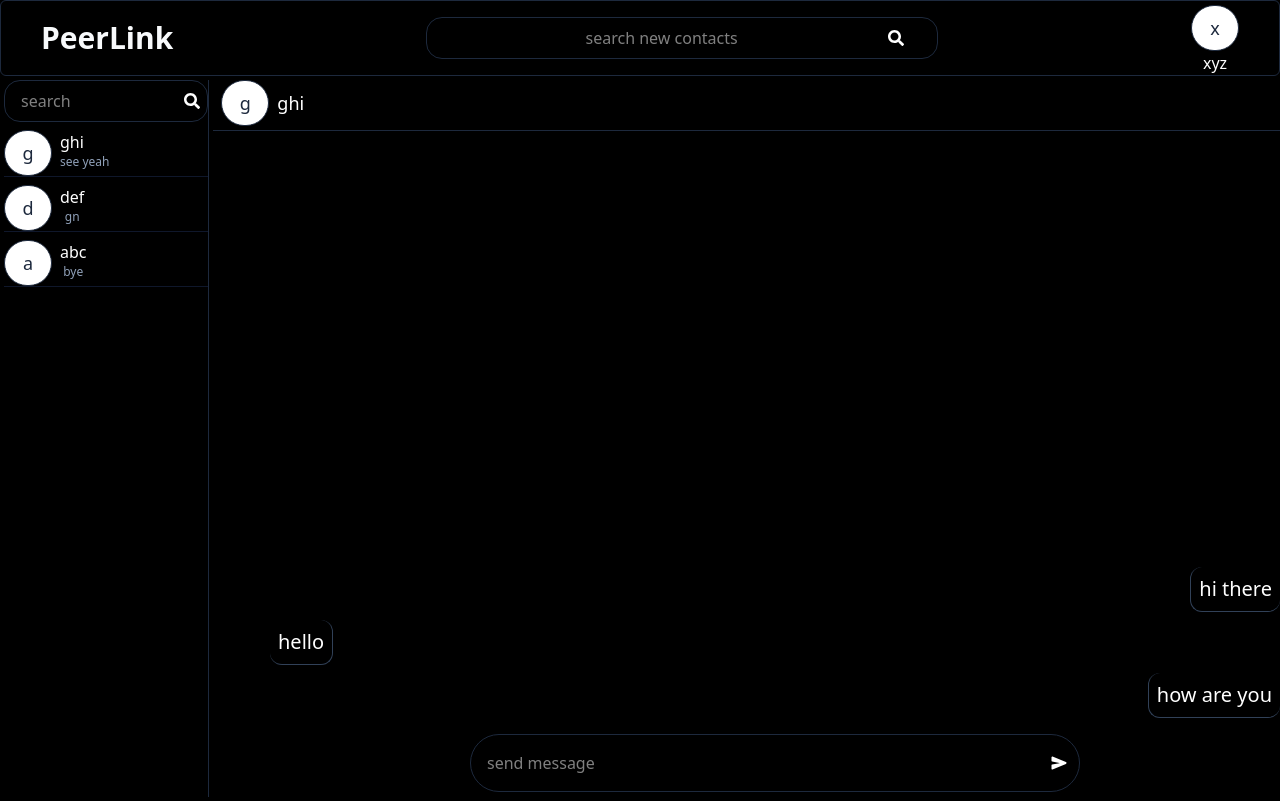
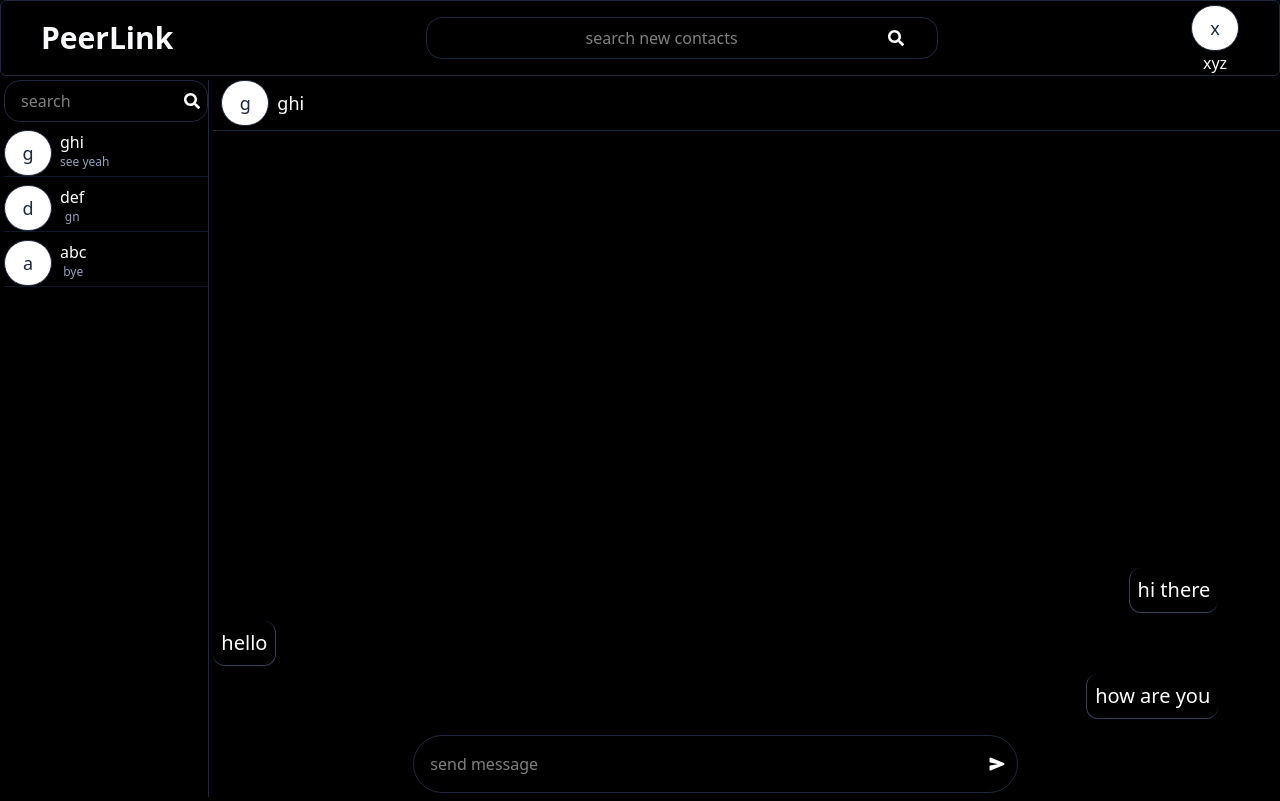
Before and after one commit to yashunh/peerlink_new, a React (Vite) app in the folder frontend/: page / in a window 1280 px wide. Built offline with nearby package versions, Linux system fonts and the light colour scheme; no server answers; sample sign-in values are in the browser's storage.

Commit message:
message event

```diff
--- a/frontend/src/components/Chat.tsx
+++ b/frontend/src/components/Chat.tsx
@@ -1,5 +1,5 @@
 import { useAtom } from "jotai"
-import { connectionAtom, sortedMessageAtom, userAtom } from "../store/atom/atoms"
+import { recieverAtom, sendMessageAtom, sortedMessageAtom, userAtom } from "../store/atom/atoms"
 import Avatar from "./Avatar"
 import { IoSend } from "react-icons/io5"
 
@@ -7,38 +7,40 @@ export default function Chat(socket: any) {
     // socket.emit("get message with user",)
     const [messages] = useAtom(sortedMessageAtom)
     const [user] = useAtom(userAtom)
-    const [connection] = useAtom(connectionAtom)
+    const [reciever] = useAtom(recieverAtom)
+    const [sendMessage, setSendMessage] = useAtom(sendMessageAtom)
     return (
-        <div>
+        <div className="h-[calc(100vh-83px)]">
             <div className="px-2 py-1 items-center border-b border-slate-800 flex">
-                <Avatar name={connection.name} />
+                <Avatar name={reciever.name} />
                 <div className="px-2 text-white text-lg">
-                    {connection.name}
+                    {reciever.name}
                 </div>
             </div>
-            <div className="absolute right-0 bottom-0 w-[calc(100vw-270px)]">
+            <div className="relative flex flex-col-reverse right-0 bottom-0 w-[calc(100vw-275px)] h-[calc(100vh-130px)] overflow-y-auto overflow-x-hidden">
+                <div className="px-50 pb-2">
+                    <div className="flex text-white border rounded-4xl border-slate-800 justify-between items-center p-2 w-full">
+                        <input className="p-2 outline-none w-full" placeholder="send message" type="text" id="messageBar" onChange={(e)=>setSendMessage({
+                            content:e.target.value,
+                            receiverId: reciever.id
+                        })}></input>
+                        <div className="m-2 w-3" onClick={()=>{
+                            socket.emit("send message", sendMessage.receiverId,sendMessage.content)
+                        }}>
+                            <IoSend />
+                        </div>
+                    </div>
+                </div>
                 <div>
                     {messages.map((message) => <div className="text-xl pt-2 text-white ">
-                        {(message.sender == user.id && message.reciever == connection.id) ? <div className="flex justify-end">
+                        {(message.sender == user.id && message.reciever == reciever.id) ? <div className="flex justify-end">
                             <div className="p-2 border border-r-0 border-t-0 border-slate-700 w-fit rounded-xl">{message.content}</div>
-                        </div> : (message.sender == connection.id && message.reciever == user.id) ? <div className="border border-l-0 border-t-0 border-slate-700 w-fit p-2 rounded-xl">{message.content}</div> : <div />
+                        </div> : (message.sender == reciever.id && message.reciever == user.id) ? <div className="border border-l-0 border-t-0 border-slate-700 w-fit p-2 rounded-xl">{message.content}</div> : <div />
                         }
                     </div>
                     )}
-                </div>
-                <div className="px-50 pb-2">
-                    <div className="flex text-white border rounded-4xl border-slate-800 justify-between items-center p-2 w-full">
-                        <input className="p-2 outline-none w-full" placeholder="send message" type="text" id="messageBar"></input>
-                        <div className="m-2 w-3" onClick={send}>
-                            <IoSend />
-                        </div>
-                    </div>
                 </div>
             </div>
         </div>
     )
 }
-
-function send() {
-    window.alert("send")
-}
--- a/frontend/src/components/Contact.tsx
+++ b/frontend/src/components/Contact.tsx
@@ -1,7 +1,7 @@
 import { FaSearch } from "react-icons/fa";
 import Avatar from "./Avatar";
 import { useAtom } from "jotai";
-import { connectionAtom, sortedContactAtom } from "../store/atom/atoms";
+import { recieverAtom, sortedContactAtom } from "../store/atom/atoms";
 type Contact = {
     id: number,
     name: string,
@@ -10,7 +10,7 @@ type Contact = {
 }
 export default function Contact(socket: any) {
     const [contacts] = useAtom<Contact[]>(sortedContactAtom)
-    const [, setConnection] = useAtom(connectionAtom)
+    const [, setReciever] = useAtom(recieverAtom)
     return (
         <div className="m-1 border-r border-slate-800 h-[calc(100vh-83px)] overflow-y-auto overflow-x-hidden">
             <div className="grid grid-cols-12 text-white border rounded-2xl border-slate-800 justify-enter items-center px-2">
@@ -21,7 +21,7 @@ export default function Contact(socket: any) {
             </div>
             <div className="my-2">
                 {contacts?.map((contact) => <div className="flex mb-2 border-b border-slate-900" key={contact.id} onClick={async () => {
-                    setConnection({
+                    setReciever({
                         name: contact.name,
                         id: contact.id
                     })
--- a/frontend/src/pages/Homepage.tsx
+++ b/frontend/src/pages/Homepage.tsx
@@ -3,7 +3,7 @@ import { useNavigate } from "react-router-dom"
 import Navbar from "../components/Navbar";
 import Contact from "../components/Contact";
 import { useAtom } from "jotai";
-import { contactAtom } from "../store/atom/atoms";
+import { contactAtom, messageAtom, tokenAtom } from "../store/atom/atoms";
 import Chat from "../components/Chat";
 
 type Contact = {
@@ -13,10 +13,19 @@ type Contact = {
   lastMessageTime: Date
 }
 
+type Message = {
+    createdAt: Date,
+    sender: number,
+    reciever: number,
+    content: string,
+}
+
 export default function Homepage() {
   const navigate = useNavigate()
   let socket
-  let token = window.localStorage.getItem("token") || "Unknown"
+
+  const[token] = useAtom(tokenAtom)
+  const[message,setMessage] = useAtom(messageAtom)
   if (!token || token == "Unknown") {
     window.localStorage.removeItem("token")
     navigate("/signin")
@@ -32,8 +41,8 @@ export default function Homepage() {
     navigate("/signin");
   }
 
-  socket?.on("message", () => {
-
+  socket?.on("message recieved", (msg: Message) => {
+    // setMessage(...message,msg)
   })
 
   const [, setContacts] = useAtom(contactAtom)
--- a/frontend/src/store/atom/atoms.tsx
+++ b/frontend/src/store/atom/atoms.tsx
@@ -19,6 +19,11 @@ export const tokenAtom = atom(window.localStorage.getItem("token"))
 export const userAtom = atom({
     id: 4,
     name: "xyz"
+})
+
+export const sendMessageAtom = atom({
+    receiverId: 0,
+    content: ''
 })
 
 export const messageAtom = atom<Message[]>([{
@@ -56,7 +61,7 @@ export const sortedMessageAtom = atom(
     }
 )
 
-export const connectionAtom = atom({
+export const recieverAtom = atom({
     id: 2,
     name: "ghi"
 })
```
Also changed, not shown: 2 other files (tests, documents, lock files or other folders).
